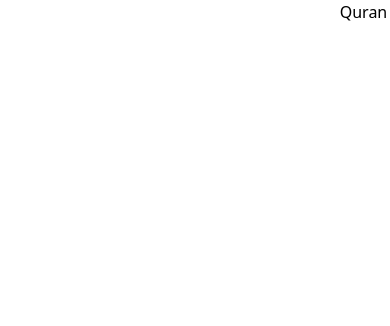
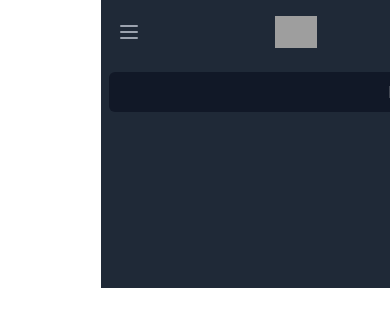
Before and after one commit to ET-TOUNANI/quranaho, a Vue app: page /about in a window 390 px wide. Shown: the top 326 px of the page. Built offline with nearby package versions, Linux system fonts and the light colour scheme; grey boxes are pictures that could not be loaded.

Commit message:
style: add Chapter cards

```diff
--- a/src/App.vue
+++ b/src/App.vue
@@ -1,7 +1,19 @@
 <template>
-  <div id="app">
-    <router-view />
+  <div id="app" class="bg-gray-800">
+    <Navbar />
+    <div class="pt-2">
+      <router-view />
+    </div>
   </div>
 </template>
 
+<script>
+import Navbar from "./components/Navbar.vue";
+export default {
+  components: {
+    Navbar
+  }
+};
+</script>
+
 <style lang="scss"></style>
--- /dev/null
+++ b/src/components/ChapterCard.vue
@@ -0,0 +1,15 @@
+<template>
+  <div>
+    <h1>{{ chapter.name_arabic }}</h1>
+  </div>
+</template>
+
+<script>
+export default {
+  props: {
+    chapter: {}
+  }
+};
+</script>
+
+<style></style>
--- a/src/components/Gallery.vue
+++ b/src/components/Gallery.vue
@@ -1,14 +1,14 @@
 <template>
-  <div class="gallery">
+  <div class="gallery ">
     <div
       class="grid grid-cols-1 sm:grid-cols-2 md:grid-cols-3 gap-2 sm:gap-2 md:gap-2 "
     >
       <div
         v-for="chapter in chapters"
         :key="chapter.id"
-        class="bg-green-400 rounded-md p-8"
+        class="bg-green-400 rounded-md p-8 border-2 border-green-500"
       >
-        <h1>{{ chapter.name_arabic }}</h1>
+        <chapter-card :chapter="chapter" />
       </div>
     </div>
   </div>
@@ -16,8 +16,12 @@
 
 <script>
 import axios from "axios";
+import ChapterCard from "./ChapterCard.vue";
 export default {
   name: "Gallery",
+  components: {
+    ChapterCard
+  },
   data() {
     return {
       error: {
--- /dev/null
+++ b/src/components/Navbar.vue
@@ -0,0 +1,201 @@
+<template>
+  <!-- This example requires Tailwind CSS v2.0+ -->
+  <nav class="bg-gray-800">
+    <div class="max-w-7xl mx-auto px-2 sm:px-6 lg:px-8">
+      <div class="relative flex items-center justify-between h-16">
+        <div class="absolute inset-y-0 left-0 flex items-center sm:hidden">
+          <!-- Mobile menu button-->
+          <button
+            type="button"
+            class="inline-flex items-center justify-center p-2 rounded-md text-gray-400 hover:text-white hover:bg-gray-700 focus:outline-none focus:ring-2 focus:ring-inset focus:ring-white"
+            aria-controls="mobile-menu"
+            aria-expanded="false"
+          >
+            <span class="sr-only">Open main menu</span>
+            <!--
+            Icon when menu is closed.
+
+            Heroicon name: outline/menu
+
+            Menu open: "hidden", Menu closed: "block"
+          -->
+            <svg
+              class="block h-6 w-6"
+              xmlns="http://www.w3.org/2000/svg"
+              fill="none"
+              viewBox="0 0 24 24"
+              stroke="currentColor"
+              aria-hidden="true"
+            >
+              <path
+                stroke-linecap="round"
+                stroke-linejoin="round"
+                stroke-width="2"
+                d="M4 6h16M4 12h16M4 18h16"
+              />
+            </svg>
+            <!--
+            Icon when menu is open.
+
+            Heroicon name: outline/x
+
+            Menu open: "block", Menu closed: "hidden"
+          -->
+            <svg
+              class="hidden h-6 w-6"
+              xmlns="http://www.w3.org/2000/svg"
+              fill="none"
+              viewBox="0 0 24 24"
+              stroke="currentColor"
+              aria-hidden="true"
+            >
+              <path
+                stroke-linecap="round"
+                stroke-linejoin="round"
+                stroke-width="2"
+                d="M6 18L18 6M6 6l12 12"
+              />
+            </svg>
+          </button>
+        </div>
+        <div
+          class="flex-1 flex items-center justify-center sm:items-stretch sm:justify-start"
+        >
+          <div class="flex-shrink-0 flex items-center">
+            <img
+              class="block lg:hidden h-8 w-auto"
+              src="https://tailwindui.com/img/logos/workflow-mark-indigo-500.svg"
+              alt="Workflow"
+            />
+            <img
+              class="hidden lg:block h-8 w-auto"
+              src="https://tailwindui.com/img/logos/workflow-logo-indigo-500-mark-white-text.svg"
+              alt="Workflow"
+            />
+          </div>
+          <div class="hidden sm:block sm:ml-6">
+            <div class="flex space-x-4">
+              <!-- Current: "bg-gray-900 text-white", Default: "text-gray-300 hover:bg-gray-700 hover:text-white" -->
+              <a
+                href="#"
+                class="bg-gray-900 text-white px-3 py-2 rounded-md text-sm font-medium"
+                aria-current="page"
+                >Dashboard</a
+              >
+
+              <a
+                href="#"
+                class="text-gray-300 hover:bg-gray-700 hover:text-white px-3 py-2 rounded-md text-sm font-medium"
+                >Team</a
+              >
+
+              <a
+                href="#"
+                class="text-gray-300 hover:bg-gray-700 hover:text-white px-3 py-2 rounded-md text-sm font-medium"
+                >Projects</a
+              >
+
+              <a
+                href="#"
+                class="text-gray-300 hover:bg-gray-700 hover:text-white px-3 py-2 rounded-md text-sm font-medium"
+                >Calendar</a
+              >
+            </div>
+          </div>
+        </div>
+        <div
+          class="absolute inset-y-0 right-0 flex items-center pr-2 sm:static sm:inset-auto sm:ml-6 sm:pr-0"
+        >
+          <button
+            class="bg-gray-800 p-1 rounded-full text-gray-400 hover:text-white focus:outline-none focus:ring-2 focus:ring-offset-2 focus:ring-offset-gray-800 focus:ring-white"
+          >
+            <span class="sr-only">View notifications</span>
+            <!-- Heroicon name: outline/bell -->
+            <svg
+              class="h-6 w-6"
+              xmlns="http://www.w3.org/2000/svg"
+              fill="none"
+              viewBox="0 0 24 24"
+              stroke="currentColor"
+              aria-hidden="true"
+            >
+              <path
+                stroke-linecap="round"
+                stroke-linejoin="round"
+                stroke-width="2"
+                d="M15 17h5l-1.405-1.405A2.032 2.032 0 0118 14.158V11a6.002 6.002 0 00-4-5.659V5a2 2 0 10-4 0v.341C7.67 6.165 6 8.388 6 11v3.159c0 .538-.214 1.055-.595 1.436L4 17h5m6 0v1a3 3 0 11-6 0v-1m6 0H9"
+              />
+            </svg>
+          </button>
+
+          <!-- Profile dropdown -->
+          <div class="ml-3 relative">
+            <div>
+              <button
+                type="button"
+                class="bg-gray-800 flex text-sm rounded-full focus:outline-none focus:ring-2 focus:ring-offset-2 focus:ring-offset-gray-800 focus:ring-white"
+                id="user-menu-button"
+                aria-expanded="false"
+                aria-haspopup="true"
+              >
+                <span class="sr-only">Open user menu</span>
+                <img
+                  class="h-8 w-8 rounded-full"
+                  src="https://images.unsplash.com/photo-1472099645785-5658abf4ff4e?ixlib=rb-1.2.1&ixid=eyJhcHBfaWQiOjEyMDd9&auto=format&fit=facearea&facepad=2&w=256&h=256&q=80"
+                  alt=""
+                />
+              </button>
+            </div>
+
+            <!--
+            Dropdown menu, show/hide based on menu state.
+
+            Entering: "transition ease-out duration-100"
+              From: "transform opacity-0 scale-95"
+              To: "transform opacity-100 scale-100"
+            Leaving: "transition ease-in duration-75"
+              From: "transform opacity-100 scale-100"
+              To: "transform opacity-0 scale-95"
+          --></div>
+        </div>
+      </div>
+    </div>
+
+    <!-- Mobile menu, show/hide based on menu state. -->
+    <div class="sm:hidden" id="mobile-menu">
+      <div class="px-2 pt-2 pb-3 space-y-1">
+        <!-- Current: "bg-gray-900 text-white", Default: "text-gray-300 hover:bg-gray-700 hover:text-white" -->
+        <a
+          href="#"
+          class="bg-gray-900 text-white block px-3 py-2 rounded-md text-base font-medium"
+          aria-current="page"
+          >Dashboard</a
+        >
+
+        <a
+          href="#"
+          class="text-gray-300 hover:bg-gray-700 hover:text-white block px-3 py-2 rounded-md text-base font-medium"
+          >Team</a
+        >
+
+        <a
+          href="#"
+          class="text-gray-300 hover:bg-gray-700 hover:text-white block px-3 py-2 rounded-md text-base font-medium"
+          >Projects</a
+        >
+
+        <a
+          href="#"
+          class="text-gray-300 hover:bg-gray-700 hover:text-white block px-3 py-2 rounded-md text-base font-medium"
+          >Calendar</a
+        >
+      </div>
+    </div>
+  </nav>
+</template>
+
+<script>
+export default {};
+</script>
+
+<style></style>
```
